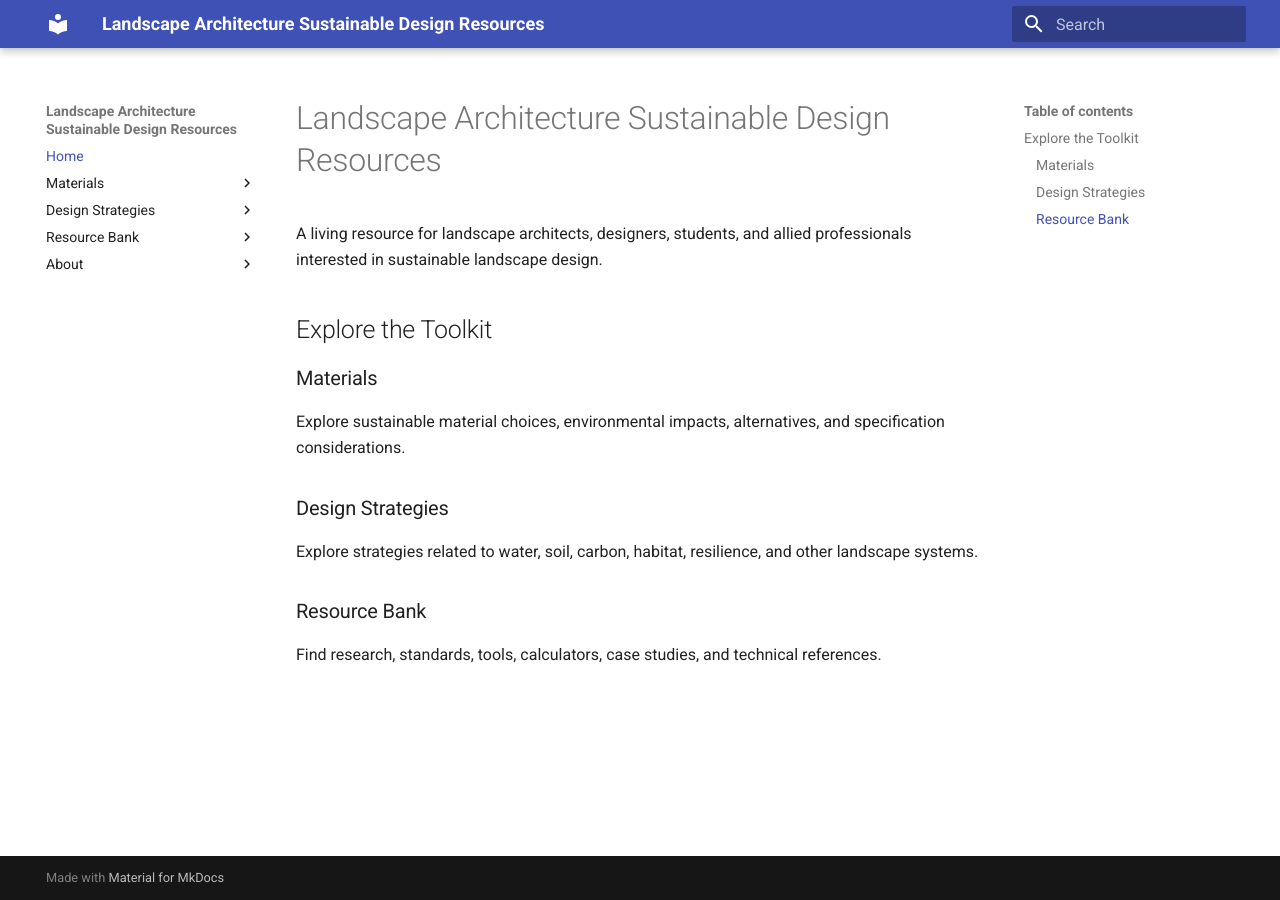
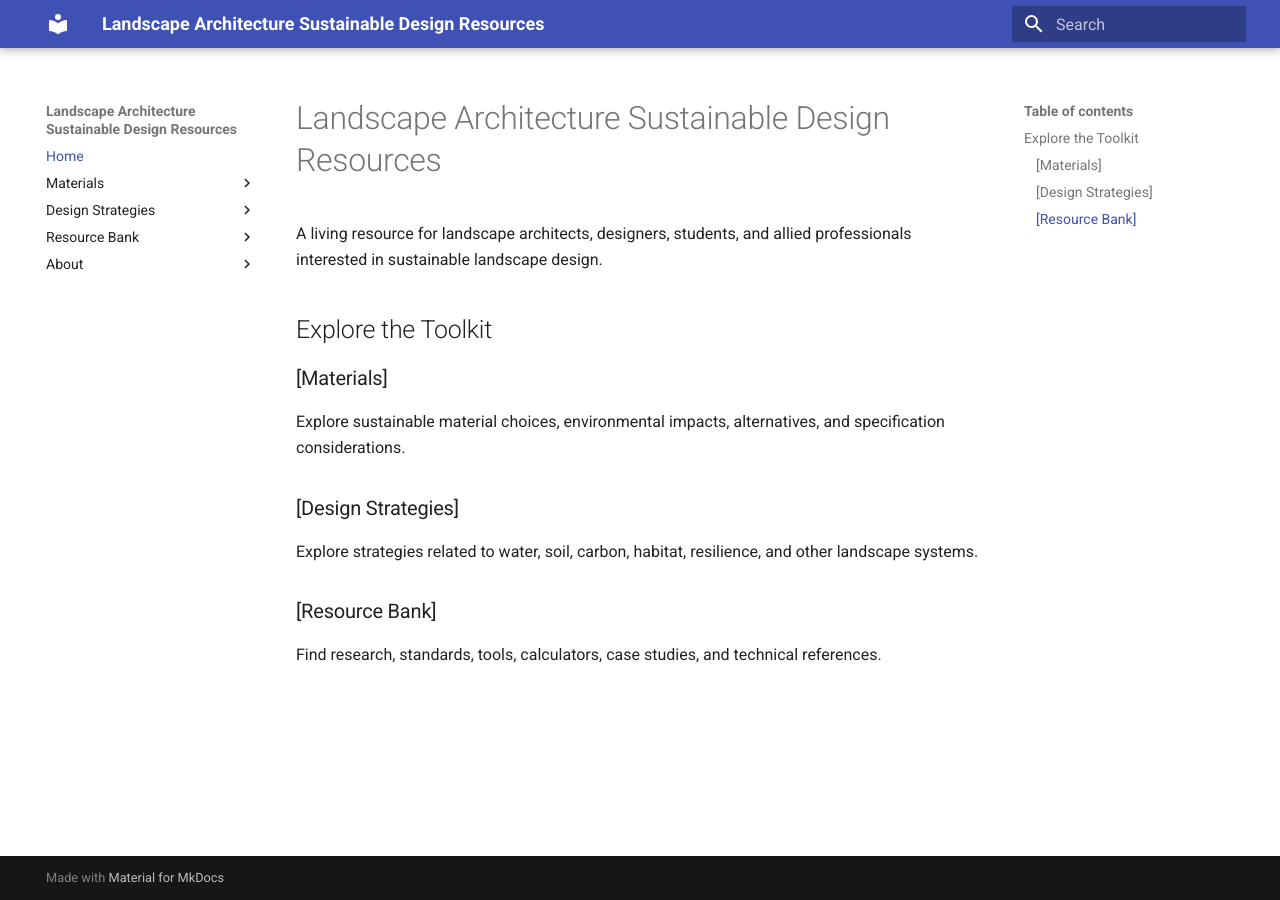
Before and after one commit to josee-jpg/Landscape-Architecture-Sustainable-Design-Technical-Resources, an MkDocs documentation site: the page built from docs/index.md, in a window 1280 px wide. Built offline with MkDocs 1.6.1 and Material for MkDocs 9.7.7, drawn with Linux system fonts in a browser that asks for light colours.

```diff
--- a/docs/index.md
+++ b/docs/index.md
@@ -4,14 +4,14 @@ A living resource for landscape architects, designers, students, and allied prof
 
 ## Explore the Toolkit
 
-### Materials
+### [Materials]
 
 Explore sustainable material choices, environmental impacts, alternatives, and specification considerations.
 
-### Design Strategies
+### [Design Strategies]
 
 Explore strategies related to water, soil, carbon, habitat, resilience, and other landscape systems.
 
-### Resource Bank
+### [Resource Bank]
 
 Find research, standards, tools, calculators, case studies, and technical references.
```
